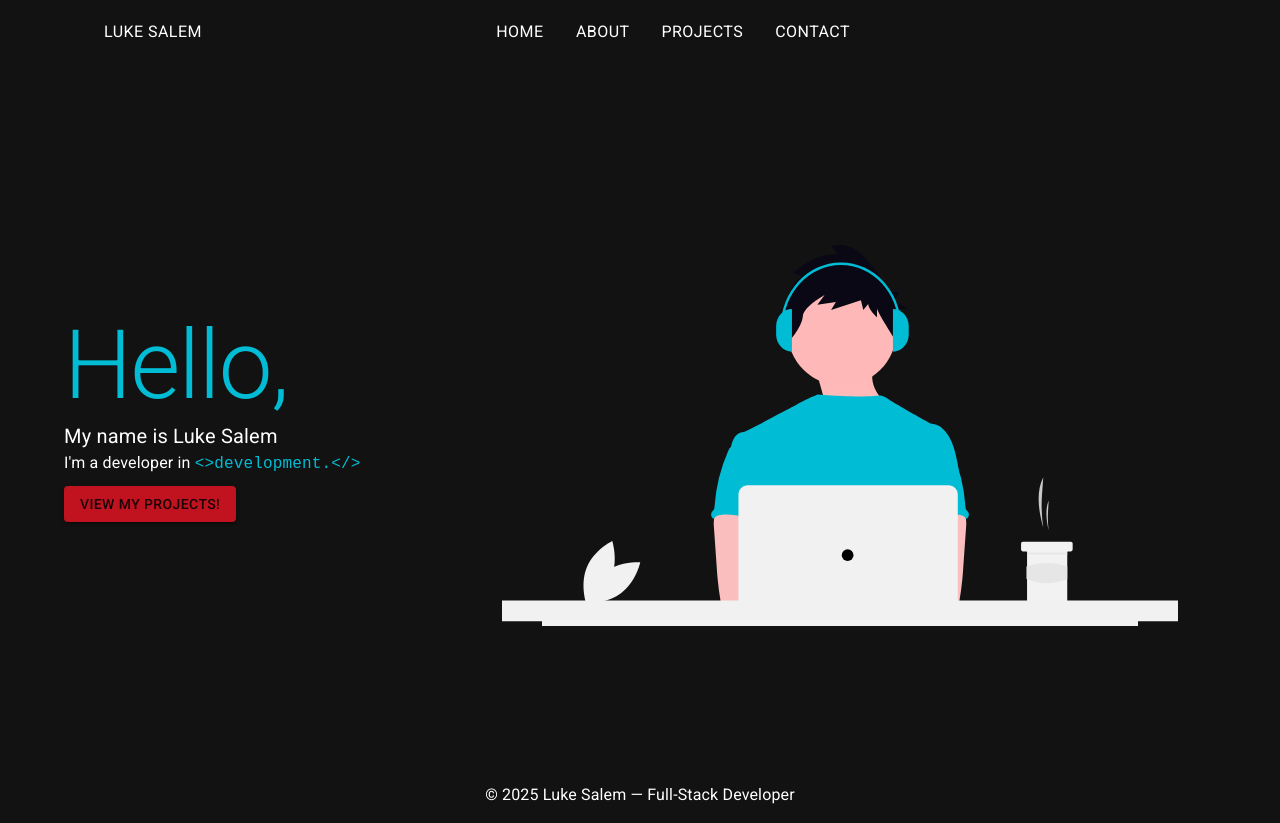
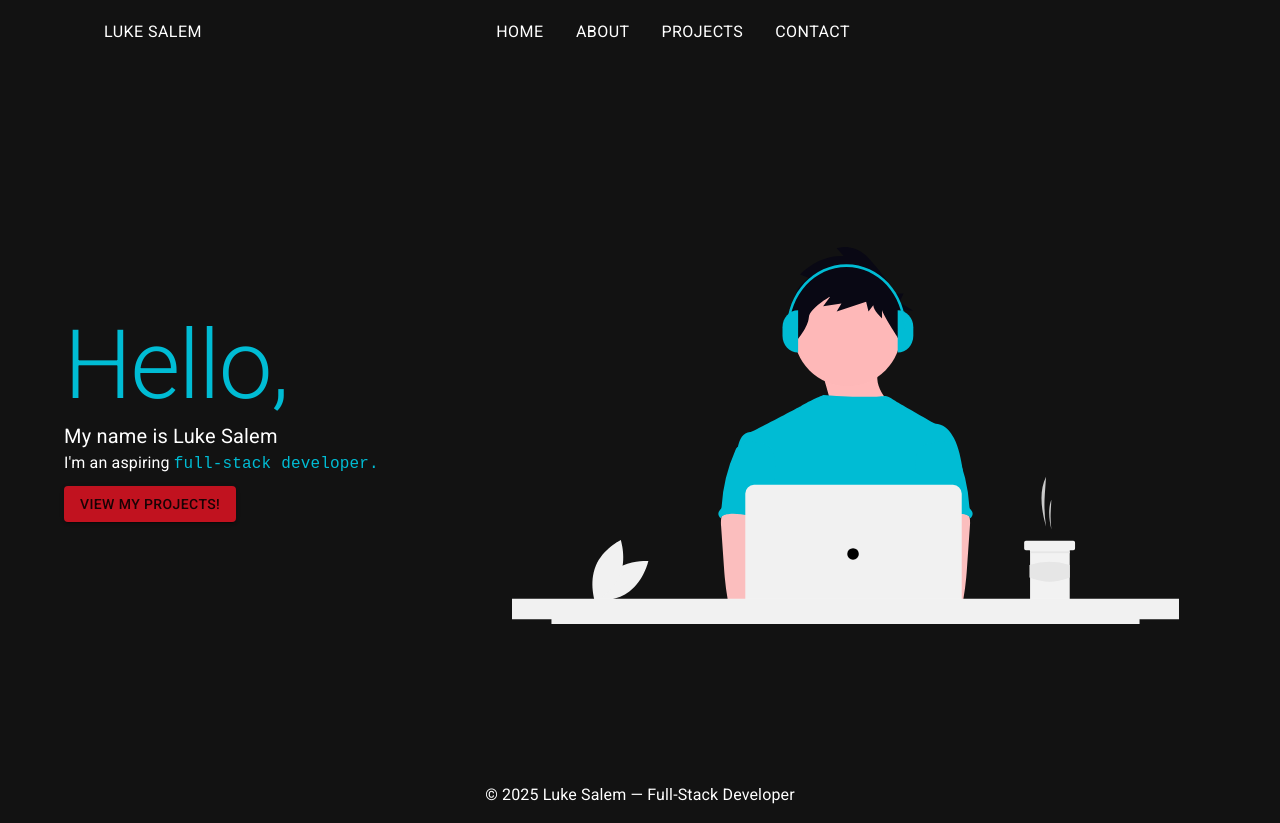
Before and after one commit to lukebike/portfoliov2, a React (Vite) app: page / in a window 1280 px wide. Built offline with nearby package versions, Linux system fonts and the light colour scheme; some icons are missing.

Commit message:
Changed portfolio text

```diff
--- a/src/pages/Home.tsx
+++ b/src/pages/Home.tsx
@@ -72,7 +72,7 @@ export default function Home({ mode }: { mode: "light" | "dark" }) {
               }}
               component="div"
             >
-              I'm a developer in{" "}
+              I'm an aspiring{" "}
               <code
                 style={{
                   fontFamily: "monospace",
@@ -83,7 +83,7 @@ export default function Home({ mode }: { mode: "light" | "dark" }) {
                   fontSize: "inherit",
                 }}
               >
-                {"<>"}development.{"</>"}
+                {}full-stack developer.{}
               </code>
             </Typography>
             <Button
```
